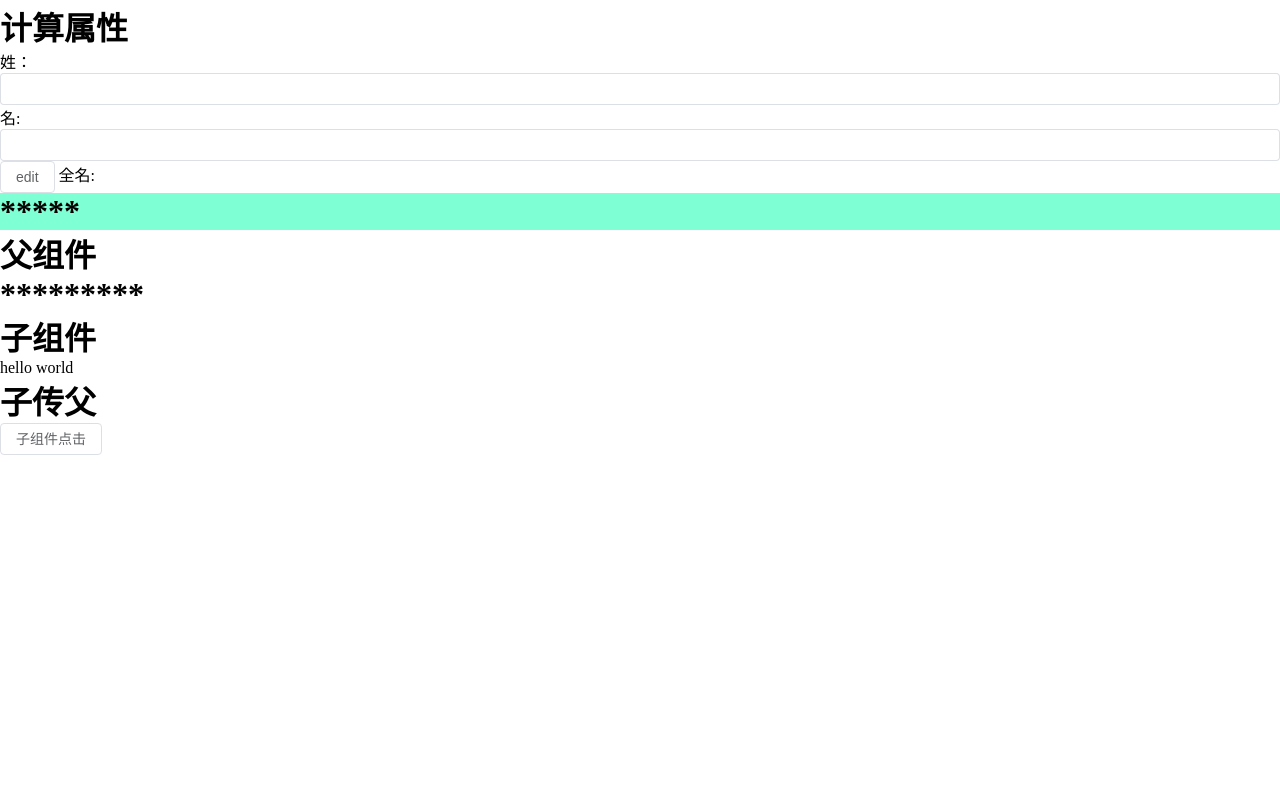
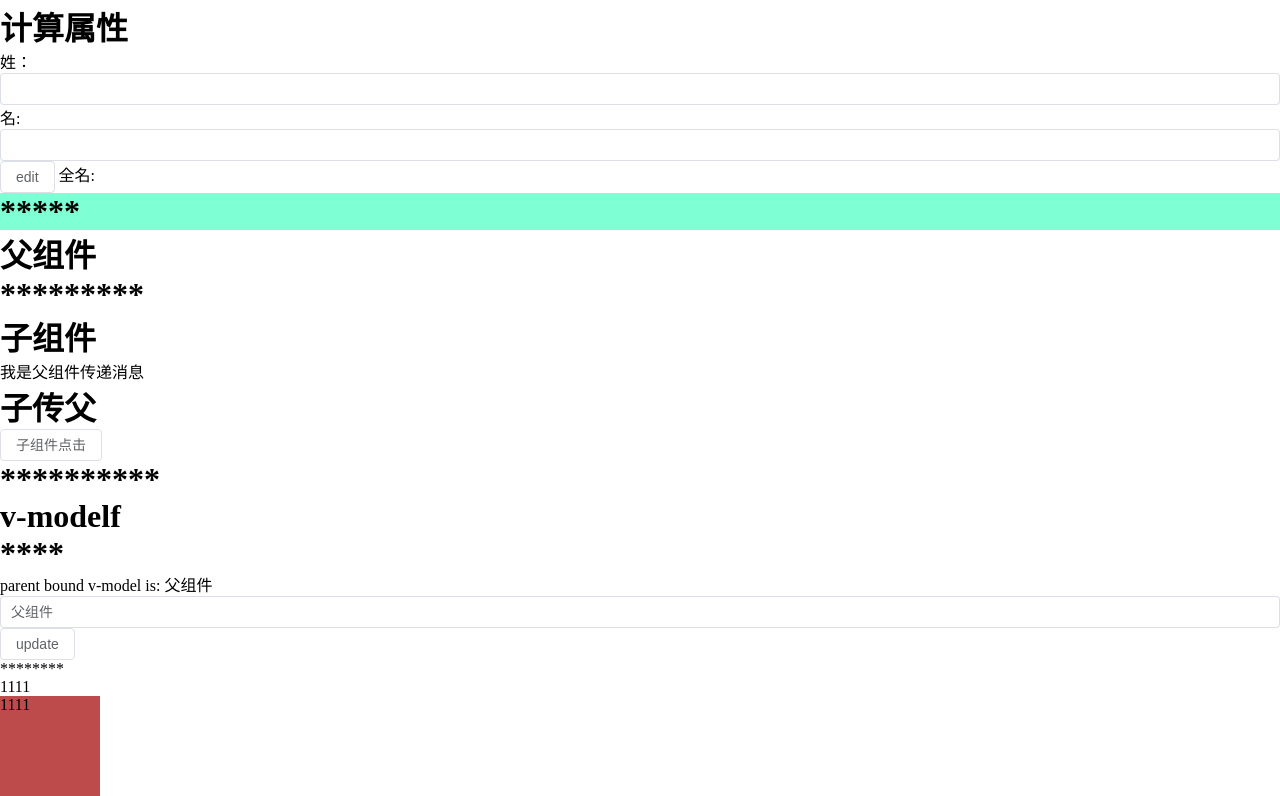
Before and after one commit to qimunan/vue_review, a Vue app: page / in a window 1280 px wide. Shown: the part 1890-2686 px from the top of the page. Before the commit the page ends 2345 px from the top, so only its background shows below. Built offline with nearby package versions, Linux system fonts and the light colour scheme.

Commit message:
v-model与Attributes

```diff
--- a/src/views/fateherS.vue
+++ b/src/views/fateherS.vue
@@ -11,7 +11,7 @@
 <script setup lang="ts">
 import { ref } from 'vue'
 import Son from './sonS.vue'
-const fatherMsg = ref<string>('hello world')
+const fatherMsg = ref<string>('我是父组件传递消息')
 const resonvalue = ref<string>('')
 const reson = (msg: string) => {
     resonvalue.value = msg
--- a/src/views/sonS.vue
+++ b/src/views/sonS.vue
@@ -4,17 +4,20 @@
         {{ fmsg }}
         <h1>子传父</h1>
         <el-button @click="sendSon">子组件点击</el-button>
+        <h1>**********</h1>
+        <v_modelf></v_modelf>
     </div>
 </template>
 
 <script setup lang="ts">
+import v_modelf from "./v_modelF.vue"
 defineProps<{
     fmsg: string
 }>()
 
 const emit = defineEmits(['message'])
 const sendSon = () => {
-    emit('message', 'Hello from Child!');
+    emit('message', '我来自于子组件!');
 }
 </script>
 
--- /dev/null
+++ b/src/views/touChuang.vue
@@ -0,0 +1,24 @@
+<template>
+    <div>
+        <p>1111</p>
+        <!-- 透传过来的直接可以通过 $attrs 获取到 -->
+        <!-- <p>透传过来的类名：{{ $attrs }}</p> -->
+    </div>
+    <div v-bind="$attrs" class="a">
+        <p>1111</p>
+    </div>
+</template>
+
+<script setup lang="ts">
+import { useAttrs } from 'vue'
+// 组件内不透传需要设置如下属性
+// defineOptions({
+//   inheritAttrs: false
+// })
+// 控制台要想拿到透传属性需要按照如下操作
+const attrs = useAttrs()
+console.log(attrs);
+
+</script>
+
+<style scoped></style>
--- /dev/null
+++ b/src/views/v_modelF.vue
@@ -0,0 +1,27 @@
+<template>
+    <div>
+        <h1>v-modelf</h1>
+        <!-- Parent.vue -->
+        <!-- <el-input v-model="countModel" /> -->
+        <h1>****</h1>
+        <v_models v-model="countModel" />
+        <p>********</p>
+        <touchuan class="log"></touchuan>
+    </div>
+</template>
+
+<script setup lang="ts">
+import { ref } from "vue"
+import v_models from "./v_modelS.vue"
+import touchuan from "./touChuang.vue"
+const countModel = ref('父组件')
+</script>
+
+<!-- scoped有只能透传给第一个根元素，没有则透传给$attrs显示绑定上的根元素 -->
+<style>
+.log {
+    width: 100px;
+    height: 100px;
+    background-color: rgb(190, 75, 75);
+}
+</style>
--- /dev/null
+++ b/src/views/v_modelS.vue
@@ -0,0 +1,16 @@
+<!-- Child.vue -->
+<script setup>
+// const model = defineModel({default:1}) 提供默认值会导致父子组件不同步
+const model = defineModel()
+
+function update() {
+  model.value++
+}
+console.log(model);
+</script>
+
+<template>
+  <div>parent bound v-model is: {{ model }}</div>
+  <el-input v-model="model"></el-input>
+  <el-button @click="update">update</el-button>
+</template>
```
Also changed, not shown: components.d.ts (line endings or trailing spaces).
